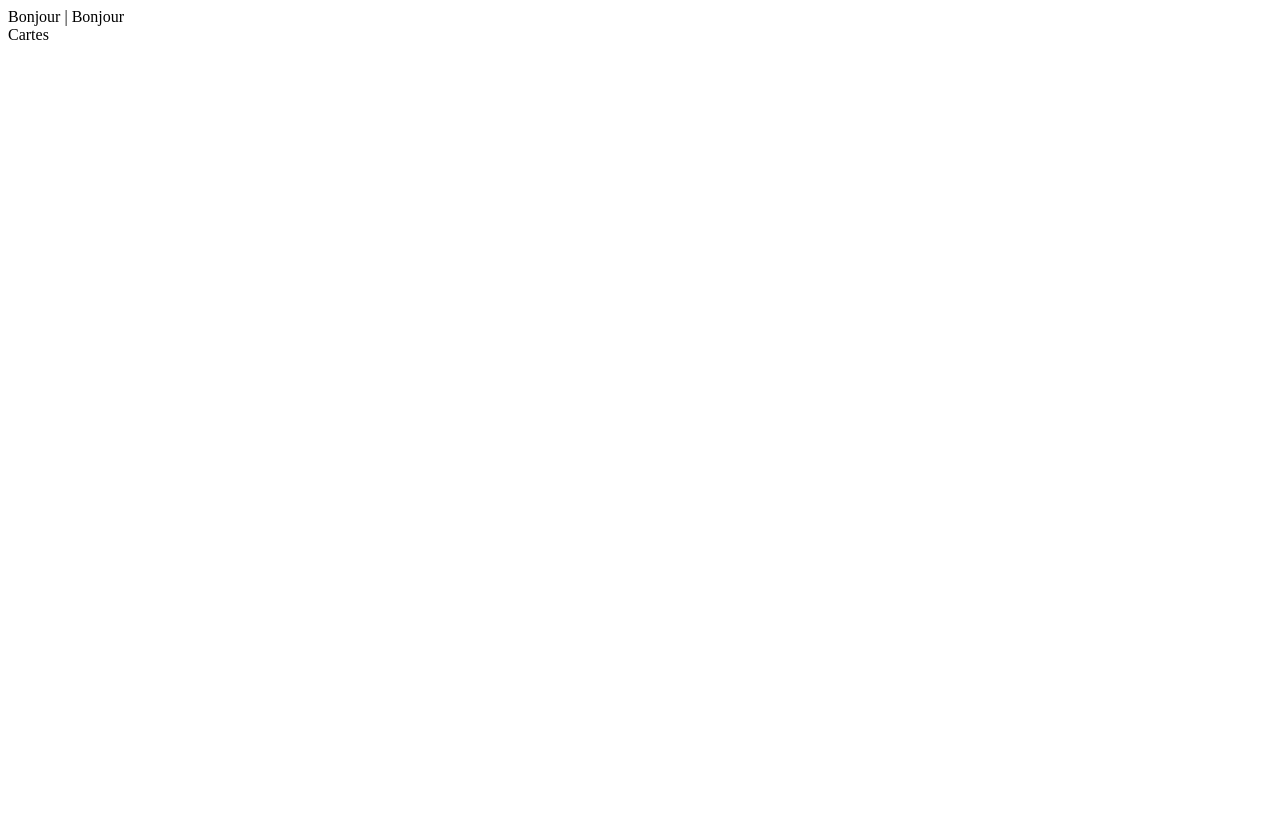
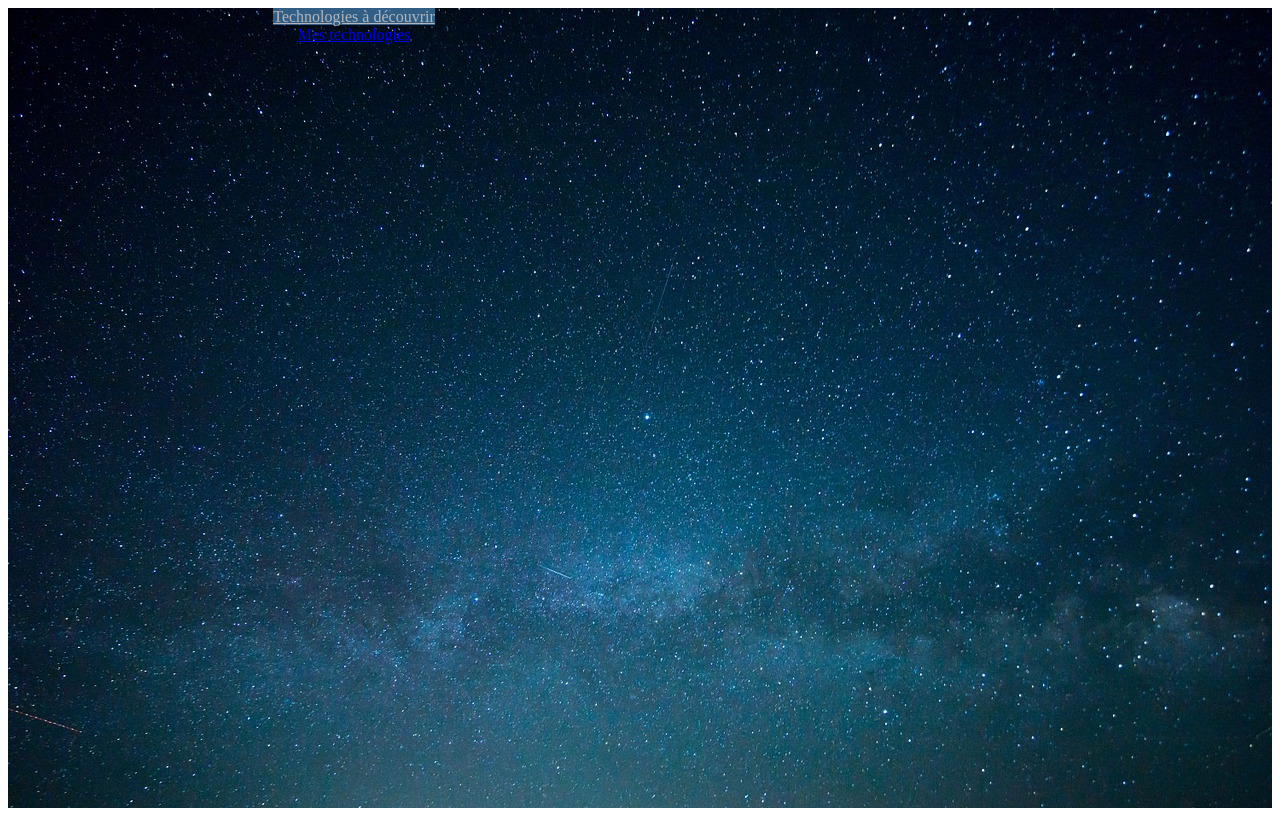
Before and after one commit to AudreySerna/Rearth_PoleRecherche, a website: page app/accueil/accueil.template.html in a window 1280 px wide. Drawn offline with Linux system fonts and the light colour scheme; files that its build step writes are made by us from their sources; files whose address does not match are found by name.

Commit message:
début technos et tabs

```diff
--- a/app/accueil/accueil.template.css
+++ b/app/accueil/accueil.template.css
@@ -1,5 +1,17 @@
 .technologies-bg {
     background-image: url("../assets/img/ciel.jpg");
-    min-height: 100vh;
-    min-width: 100vh;
+    height: 100vh;
 }
+
+.techs-tabs > li.active > a,
+.techs-tabs > li.active > a:hover,
+.techs-tabs > li.active > a:focus {
+    color: white;
+    background-color: steelblue;
+    opacity:0.7;
+}
+
+.techs-tabs li {
+    width: 50%;
+    text-align: center;
+}
--- a/app/accueil/accueil.template.html
+++ b/app/accueil/accueil.template.html
@@ -1,3 +1,4 @@
+<link type="text/css" rel="stylesheet" href="accueil/accueil.template.css"/>
 
 <div class="container-fluid">
     <div class="row">
@@ -6,7 +7,10 @@
         </div>
         <div class="col-sm-9 technologies-bg">
             <div class="row">
-                Bonjour | Bonjour
+                <ul class="nav nav-tabs techs-tabs">
+                    <li role="to-discover" class="active"><a href="#">Technologies à découvrir</a></li>
+                    <li role="my-techs"><a href="#">Mes technologies</a></li>
+                </ul>
             </div>
             <div class="row">
                 Cartes
--- a/app/volet-lateral/volet-lateral.template.css
+++ b/app/volet-lateral/volet-lateral.template.css
@@ -4,5 +4,6 @@
 
 .logo-pr {
     width: 80%;
-    margin-bottom: 5px;
+    margin-bottom: 10px;
+    margin-top: 5px;
 }
```
